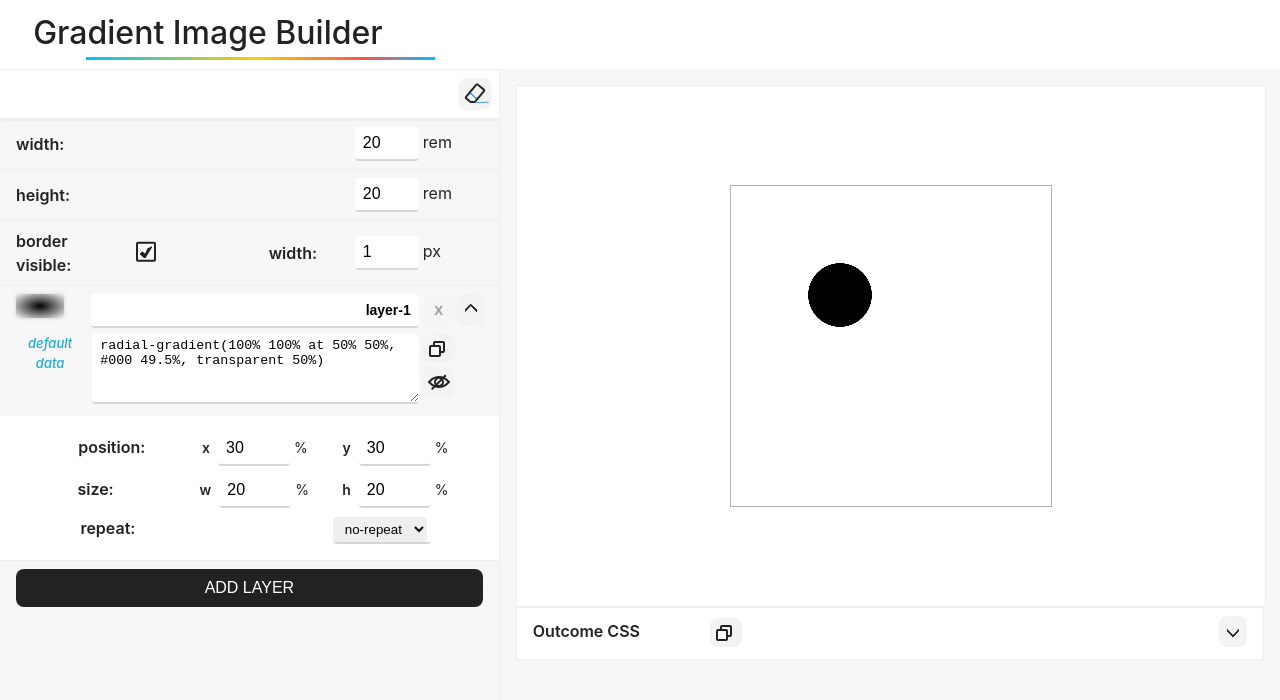
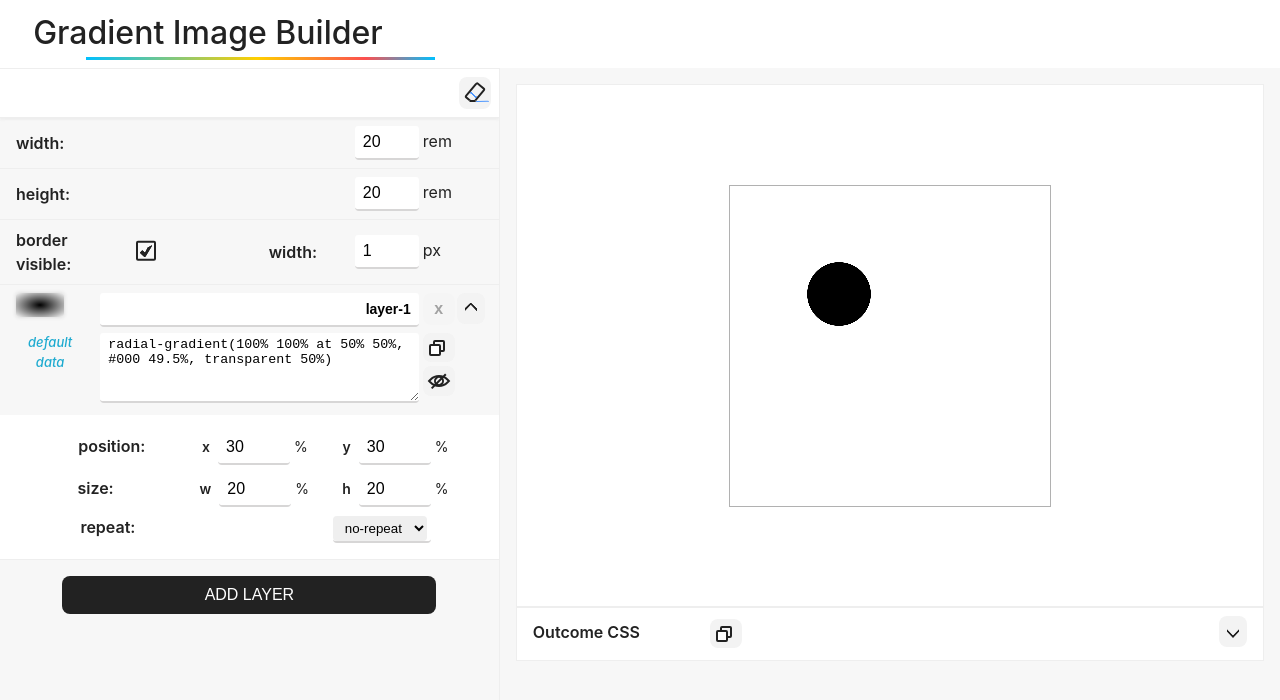
Before and after one commit to julsmorozova/gradient-image-builder, a React (Vite) app: page / in a window 1280 px wide. Shown: the top 700 px of the page. Built offline with nearby package versions, Linux system fonts and the light colour scheme.

Commit message:
layout adjustments

```diff
--- a/src/App.css
+++ b/src/App.css
@@ -33,7 +33,7 @@ main {
   display: flex;
   width: 100%;
   /* subtracting header height */
-  height: calc(100% - 4.5rem);
+  height: calc(100% - 4.35rem);
 }
 
 .panel-container {
--- a/src/BackgroundBlock.css
+++ b/src/BackgroundBlock.css
@@ -42,7 +42,7 @@
 .bg-block-input-wrapper {
     display: flex;
     align-items: start;
-    width: 80%;
+    width: calc(100% - 15% - 2rem); /* subtracting label cell width and icon cell width */
     justify-content: flex-end;
 }
 
--- a/src/BuilderPanel.css
+++ b/src/BuilderPanel.css
@@ -18,9 +18,11 @@
 }
 
 .btn.add-bg-layer-btn {
-    margin: 0.5rem 1rem;
+    margin: 1rem;
     padding: 0.625rem 1rem;
     border: none;
+    width: 75%;
+    max-width: 27rem;
 }
 
 .btn.add-bg-layer-btn:hover {
@@ -73,6 +75,11 @@
     margin-right: 0.25rem;
 }
 
+.button-wrapper {
+    display: flex;
+    justify-content: center;
+}
+
  @keyframes slide {
     to {
         background-position: 20vw;
--- a/src/BuilderPanel.tsx
+++ b/src/BuilderPanel.tsx
@@ -95,6 +95,7 @@ export default function BuilderPanel() {
                 </div>
             </div>
             {renderBackgroundInputs(backgroundInputs)}
+            <div className="button-wrapper">
                 <button
                     className="btn btn-primary add-bg-layer-btn"
                     onClick={addBackgroundLayer}
@@ -102,5 +103,6 @@ export default function BuilderPanel() {
                     add layer
                 </button>
             </div>
+        </div>
     );
 }
--- a/src/OutcomeBlock.css
+++ b/src/OutcomeBlock.css
@@ -2,6 +2,7 @@
     display: flex;
     height: 25%;
     overflow-y: scroll;
+    flex-basis: auto;
 }
 
 .outcome-text-wrapper {
--- a/src/Preview.css
+++ b/src/Preview.css
@@ -1,11 +1,10 @@
 .preview-container {
     display: flex;
     justify-content: center;
-    align-items: center;
     padding: 1rem 0;
-    width: 100%;
+    flex-basis: auto;
     min-height: 70%;
-    height: fit-content;
+    overflow-y: scroll;
     background-color: #fff;
     border: 1px solid #eee;
 }
--- a/src/Preview.tsx
+++ b/src/Preview.tsx
@@ -13,6 +13,7 @@ export default function Preview() {
     const borderWidth = useGradientStore((state) => state.borderWidth);
 
     const styleBlock = {
+        margin: 'auto 0',
         width: width + 'rem',
         height: height + 'rem',
         border: isBorderShown ? borderWidth + 'px solid #b1b1b1' : 'none',
```
Lines whose indentation alone changed are shown as unchanged.
